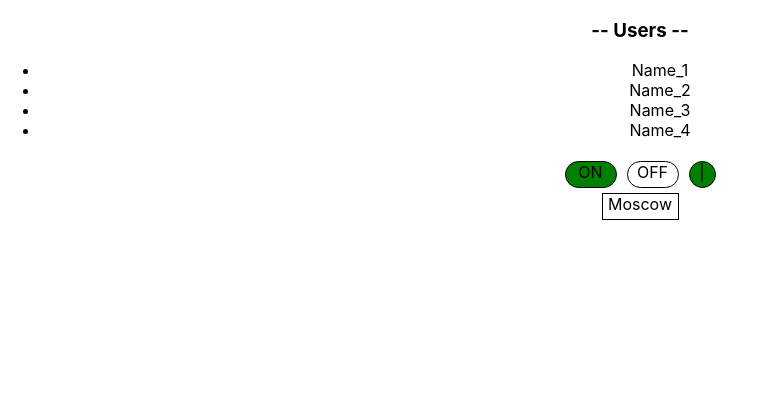
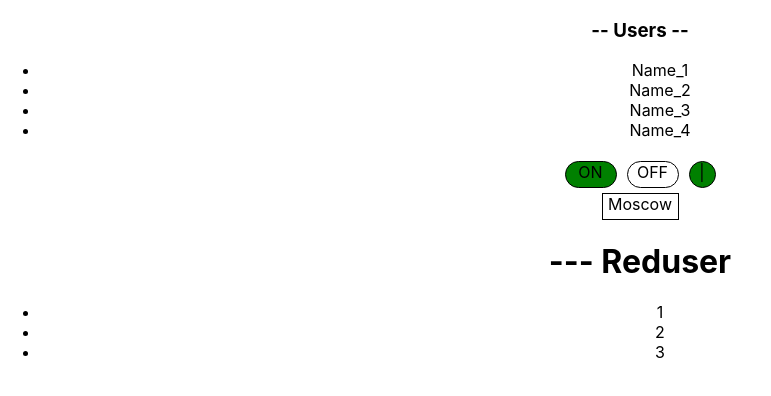
Before and after one commit to evgeniy-baker/React-kabzda, a React (Create React App) app: page / in a window 1280 px wide. Shown: the top 396 px of the page, without its empty margins (0-771 px from the left). Built offline with nearby package versions, Linux system fonts and the light colour scheme.

Commit message:
add useReducer

```diff
--- a/src/App.tsx
+++ b/src/App.tsx
@@ -3,6 +3,7 @@
 import Accordion from "./components/Accordion";
 import {OnnOff} from "./components/OnnOff";
 import NewSelect from "./components/NewSelect";
+import {UncontrolledAccordion} from "./components/UncontrolledAccordion";
 
 function App() {
 
@@ -43,6 +44,8 @@
                            {value: '3', title: 'Kiev'}
                        ]}/>
 
+            <UncontrolledAccordion title={'Reduser'}/>
+
         </div>
     );
 }
--- a/src/components/UncontrolledAccordion.tsx
+++ b/src/components/UncontrolledAccordion.tsx
@@ -1,15 +1,27 @@
-import React, {useState} from "react";
+import React, {useReducer, useState} from "react";
 
 type AccordionPropsType = {
     title: string
 }
 
+type ActionType = {
+    type: string
+}
+const reducer = (state: boolean, action: ActionType) => {
+    if (action.type === "TOGGLE-COLLAPSED") {
+        return !state
+    }
+    return state
+}
+
 export function UncontrolledAccordion(props: AccordionPropsType) {
-    let [collapsed, setCollapsed] = useState(true)
+    // let [collapsed, setCollapsed] = useState(true)
+    let [collapsed, dispatch] = useReducer(reducer, false)
 
     return (
         <div>
-            <AccordionTitle title={props.title} onClick={ ()=>{setCollapsed(!collapsed)} }/>
+            {/*<AccordionTitle title={props.title} onClick={ ()=>{setCollapsed(!collapsed)} }/>*/}
+            <AccordionTitle title={props.title} onClick={ ()=>{dispatch({type: "TOGGLE-COLLAPSED"})} }/>
             {!collapsed && <AccordionBody/>}
         </div>
     )
```
